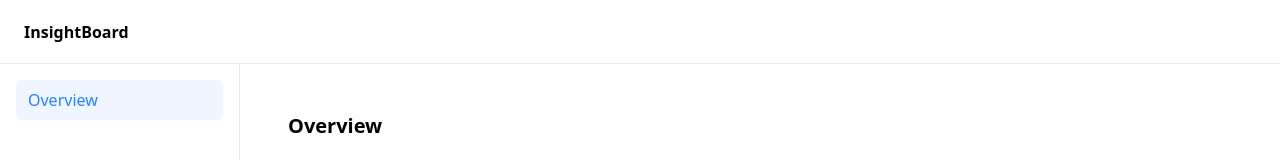
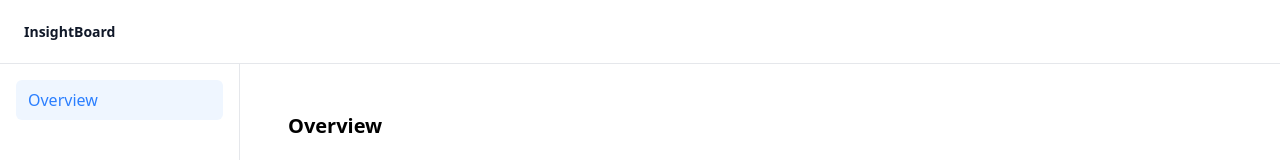
Before and after one commit to ankitjaishwal/Insight-board, a React (Vite) app: page /overview in a window 1280 px wide. Shown: the top 160 px of the page. Built offline with nearby package versions, Linux system fonts and the light colour scheme.

Commit message:
Styling: header

```diff
--- a/src/components/Layout.tsx
+++ b/src/components/Layout.tsx
@@ -2,7 +2,7 @@
 
 const Header = () => {
   return (
-    <header className="h-16 px-6 border-b border-gray-200 flex items-center justify-between bg-white">
+    <header className="h-16 px-6 border-b border-gray-200 text-gray-900 flex items-center justify-between bg-white text-sm font-semibold">
       <strong>InsightBoard</strong>
     </header>
   );
```
